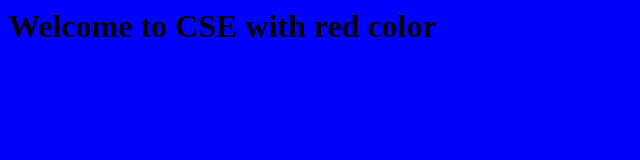
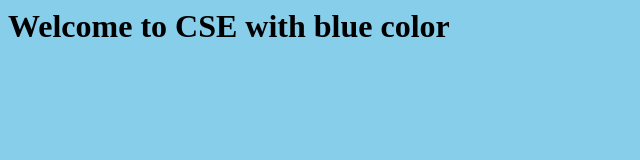
Before and after one commit to NoorBashaSk/color-project, a plain HTML site: page cse.html in a window 1280 px wide. Shown: the whole page, without its empty margins (0-640 px from the left). Drawn offline with Linux system fonts and the light colour scheme.

Commit message:
Update cse.html

```diff
--- a/cse.html
+++ b/cse.html
@@ -1,5 +1,5 @@
 <html>
-  <body bgcolor="blue">
-    <h1>Welcome to CSE with red color</h1>
+  <body bgcolor="skyblue">
+    <h1>Welcome to CSE with blue color</h1>
   </body>
 </html>
```
